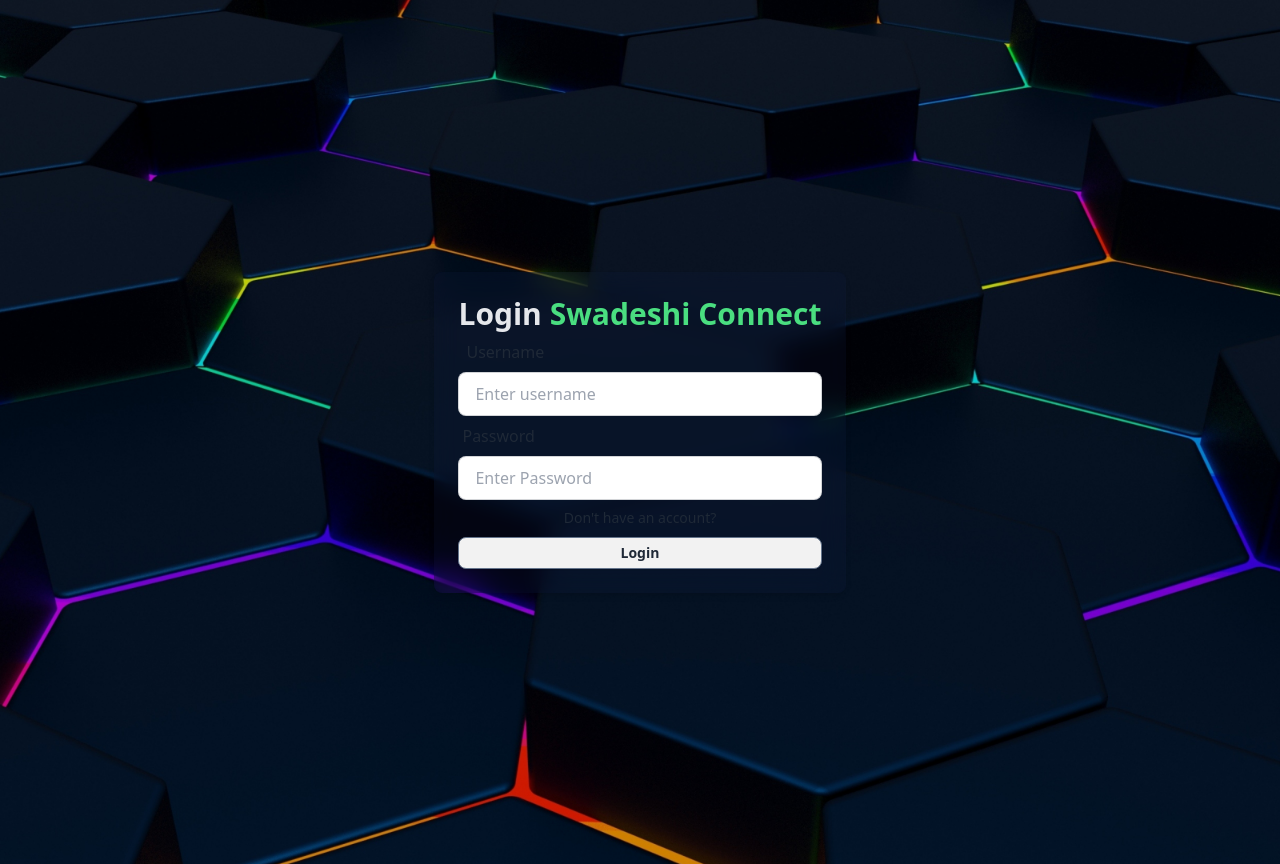
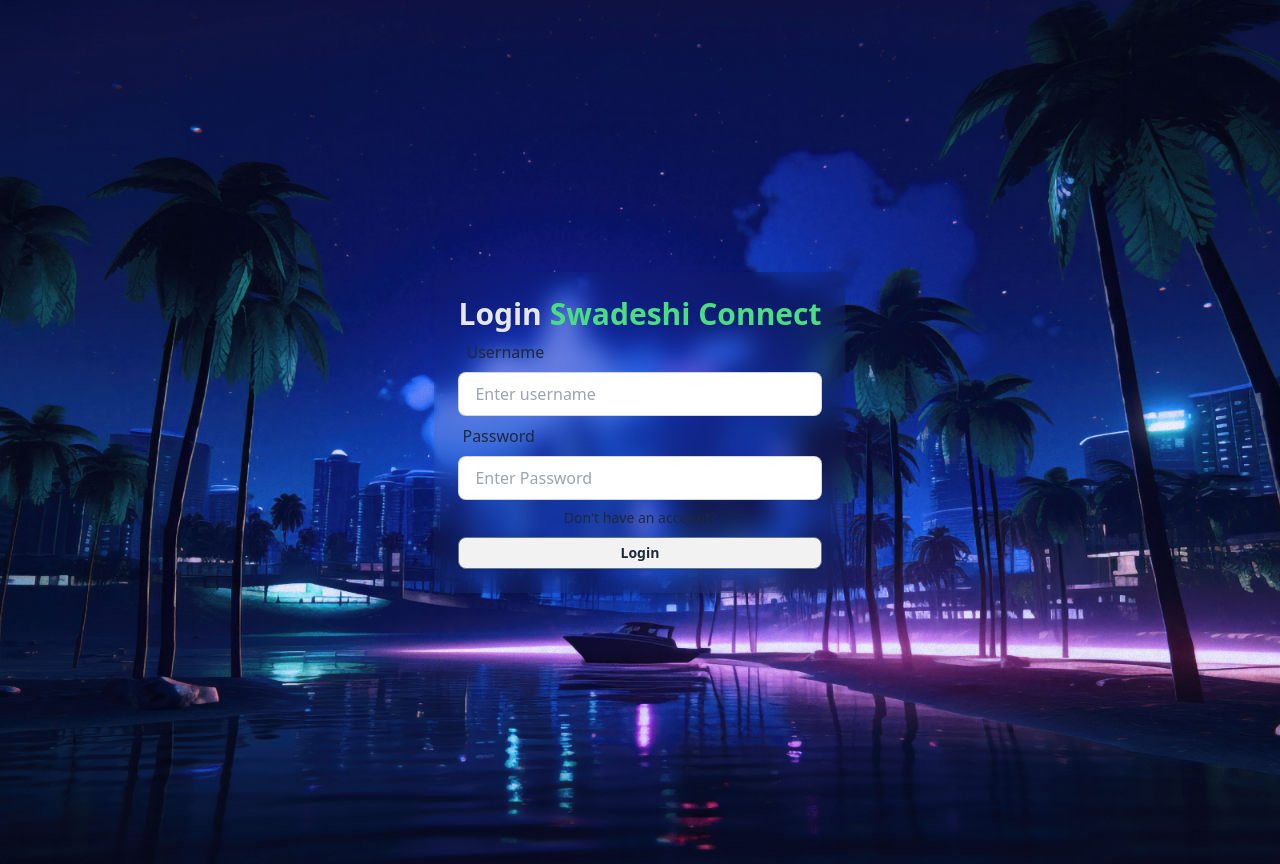
Before and after one commit to bhardwajprashant1234/mern-real-time-chat-app, a React (Vite) app in the folder frontend/: page /login in a window 1280 px wide. Built offline with nearby package versions, Linux system fonts and the light colour scheme.

Commit message:
updating bg

```diff
--- a/frontend/src/index.css
+++ b/frontend/src/index.css
@@ -3,7 +3,7 @@
 @tailwind utilities;
 
 body {
-	background:  url("/v.jpg");
+	background:  url("/b.jpg");
 	background-repeat: no-repeat;
 	background-size: cover;
 	background-position: center;
```
Also changed, not shown: frontend/public/b.jpg (added).
